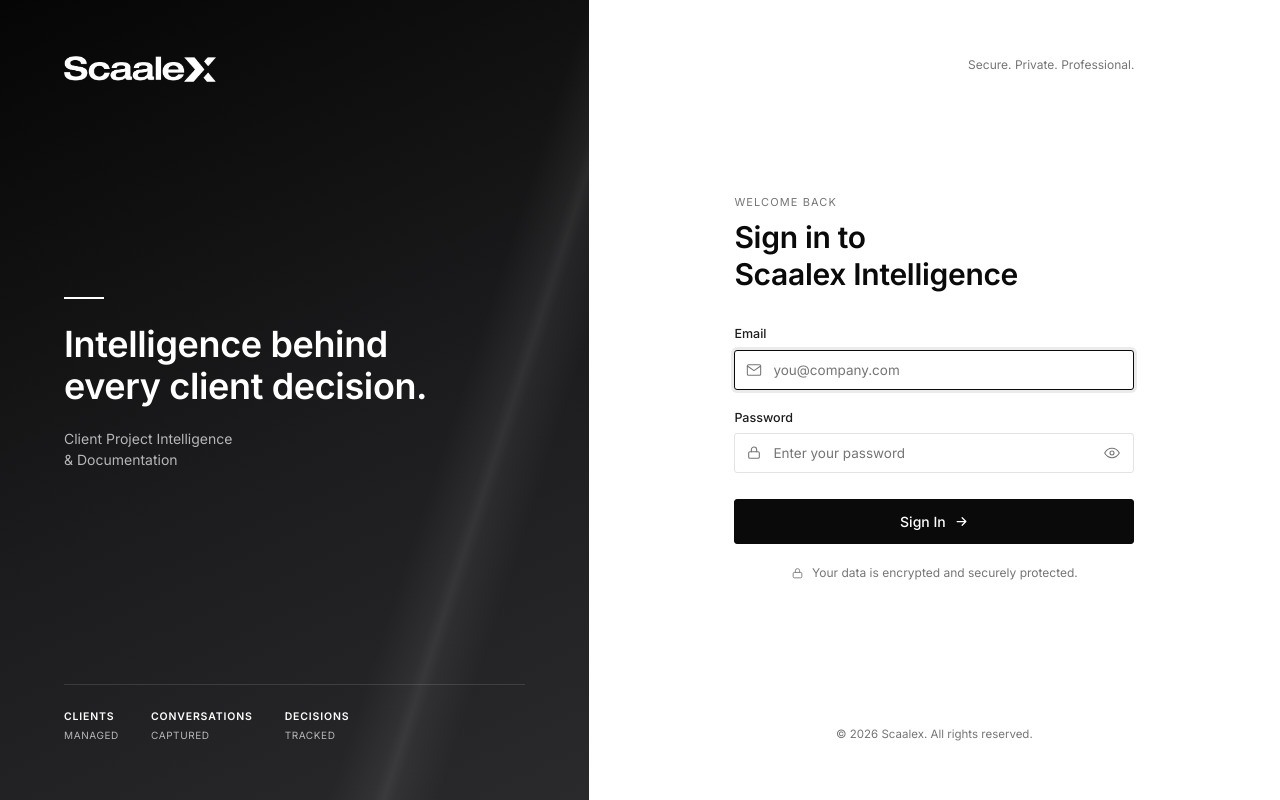
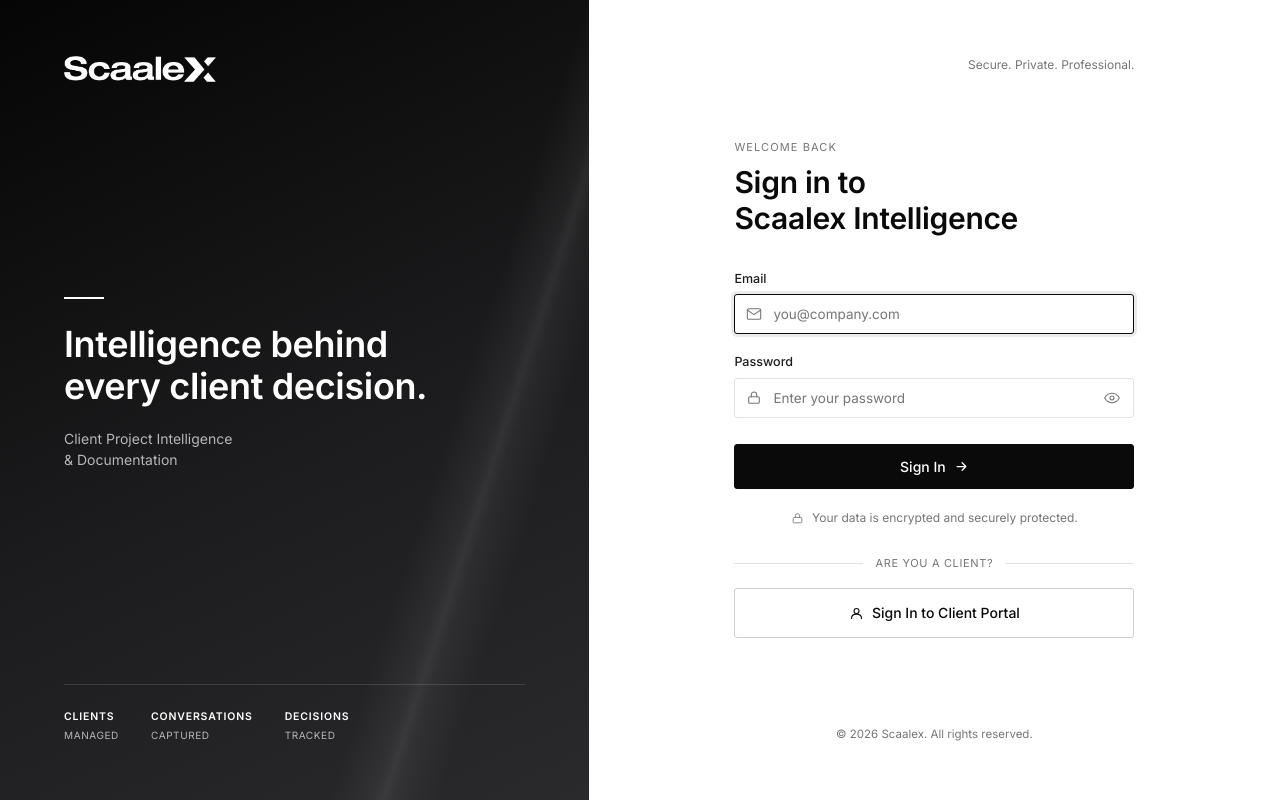
Before and after one commit to Pv-Anand/Scaalex, a Flask app: page /login in a window 1280 px wide. Run offline with Flask 3, Linux system fonts and the light colour scheme; some libraries are stand-ins or nearby versions.

Commit message:
Add client portal sign-in link to the main staff login page
Adds a divider and a secondary "Sign In to Client Portal" button
below the staff sign-in form, routing to the portal hub login so
clients no longer need their client-specific portal URL to find
their sign-in page.

Co-Authored-By: Claude Sonnet 5 <noreply@anthropic.com>

```diff
--- a/static/css/style.css
+++ b/static/css/style.css
@@ -378,6 +378,10 @@ input[type=datetime-local]::-webkit-calendar-picker-indicator:hover {
 .auth-input-toggle:hover { color: var(--black); }
 .auth-submit { width: 100%; justify-content: center; gap: 8px; padding: 13px; font-size: 14px; margin-top: 8px; }
 .auth-secure-note { display: flex; align-items: center; gap: 8px; justify-content: center; font-size: 12px; color: var(--grey-500); margin-top: 20px; }
+.auth-divider { display: flex; align-items: center; gap: 12px; margin-top: 28px; }
+.auth-divider::before, .auth-divider::after { content: ""; flex: 1; height: 1px; background: var(--line); }
+.auth-divider span { font-size: 11px; color: var(--grey-500); text-transform: uppercase; letter-spacing: 0.06em; white-space: nowrap; }
+a.auth-submit { justify-content: center; text-decoration: none; margin-top: 16px; }
 .auth-right-footer { text-align: center; font-size: 11.5px; color: var(--grey-500); padding-top: 24px; }
 
 @media (max-width: 900px) {
--- a/templates/login.html
+++ b/templates/login.html
@@ -67,6 +67,14 @@
           <svg width="13" height="13" viewBox="0 0 24 24" fill="none" stroke="currentColor" stroke-width="1.6"><rect x="4" y="10" width="16" height="10" rx="2"/><path d="M8 10V7a4 4 0 018 0v3" stroke-linecap="round"/></svg>
           Your data is encrypted and securely protected.
         </div>
+
+        <div class="auth-divider">
+          <span>Are you a client?</span>
+        </div>
+        <a href="{{ url_for('portal_hub.login') }}" class="btn btn-secondary auth-submit">
+          <svg width="15" height="15" viewBox="0 0 24 24" fill="none" stroke="currentColor" stroke-width="1.7"><circle cx="12" cy="8" r="4"/><path d="M4 20c0-4.4 3.6-7 8-7s8 2.6 8 7" stroke-linecap="round"/></svg>
+          Sign In to Client Portal
+        </a>
       </div>
 
       <div class="auth-right-footer">&copy; {{ current_year }} Scaalex. All rights reserved.</div>
```
